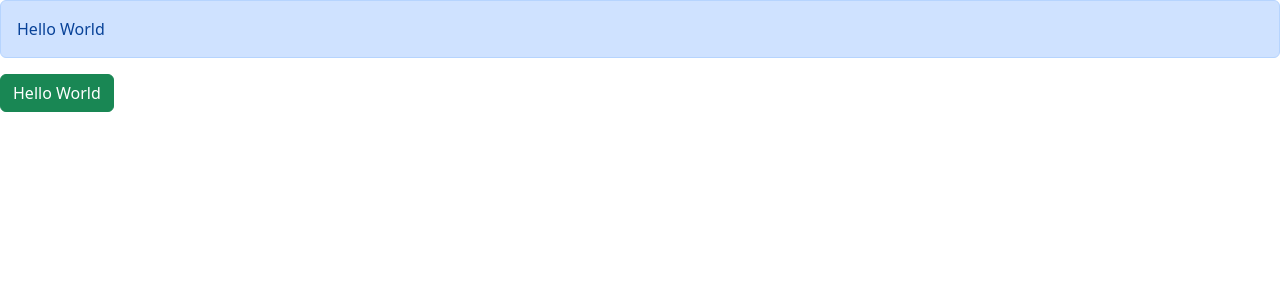
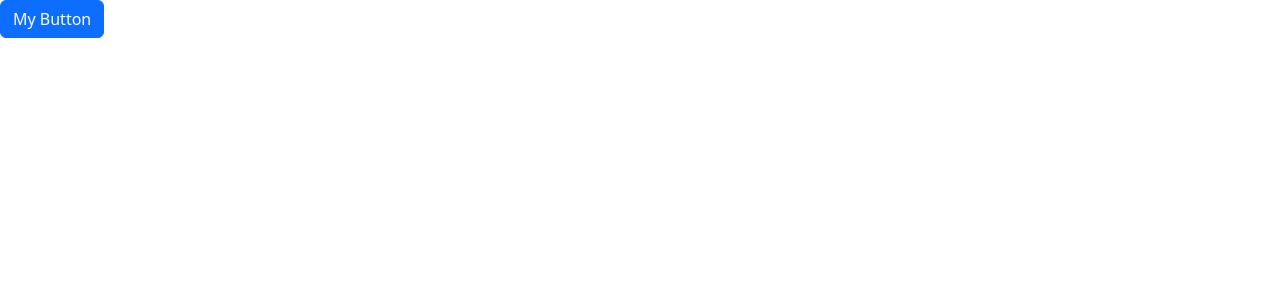
Before and after one commit to atully5316/ReactAppTutorial, a React (Vite) app: page / in a window 1280 px wide. Shown: the top 300 px of the page. Built offline with nearby package versions, Linux system fonts and the light colour scheme.

Commit message:
Button reveal alert

```diff
--- a/src/App.tsx
+++ b/src/App.tsx
@@ -1,15 +1,13 @@
+import { useState } from "react";
 import Alert from "./components/Alert";
 import Button from "./components/Button";
 
 function App() {
+  const [alertVisible, setAlertVisibility] = useState(false);
   return (
     <div>
-      <Alert>
-        Hello <span>World</span>
-      </Alert>
-      <Button>
-        Hello <span>World</span>
-      </Button>
+      {alertVisible && <Alert>Alert!</Alert>}
+      <Button onClick={() => setAlertVisibility(true)}>My Button</Button>
     </div>
   );
 }
--- a/src/components/Alert.tsx
+++ b/src/components/Alert.tsx
@@ -5,7 +5,14 @@ interface Props {
 }
 
 const Alert = ({ children }: Props) => {
-  return <div className="alert alert-primary">{children}</div>;
+  return (
+    <div
+      className="alert alert-primary alert-dismissable fade show"
+      role="alert"
+    >
+      {children}
+    </div>
+  );
 };
 
 export default Alert;
--- a/src/components/Button.tsx
+++ b/src/components/Button.tsx
@@ -1,12 +1,17 @@
 import { ReactNode } from "react";
-import { useState } from "react";
 
 interface Props {
-  children: ReactNode;
+  children: string;
+  color?: "primary" | "secondary" | "danger";
+  onClick: () => void;
 }
 
-const Button = ({ children }: Props) => {
-  return <div className="btn btn-success">{children}</div>;
+const Button = ({ children, onClick, color = "primary" }: Props) => {
+  return (
+    <button className={"btn btn-" + color} onClick={onClick}>
+      {children}
+    </button>
+  );
 };
 
 export default Button;
```
